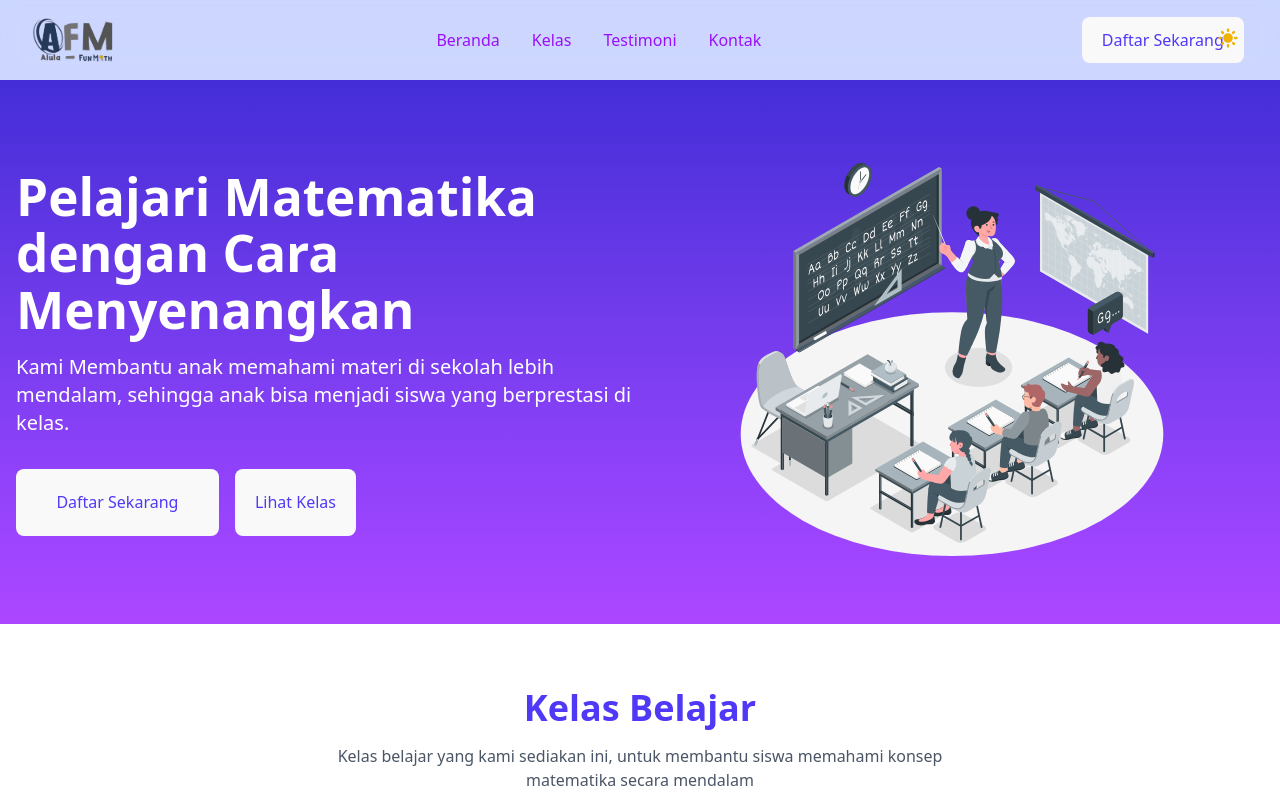
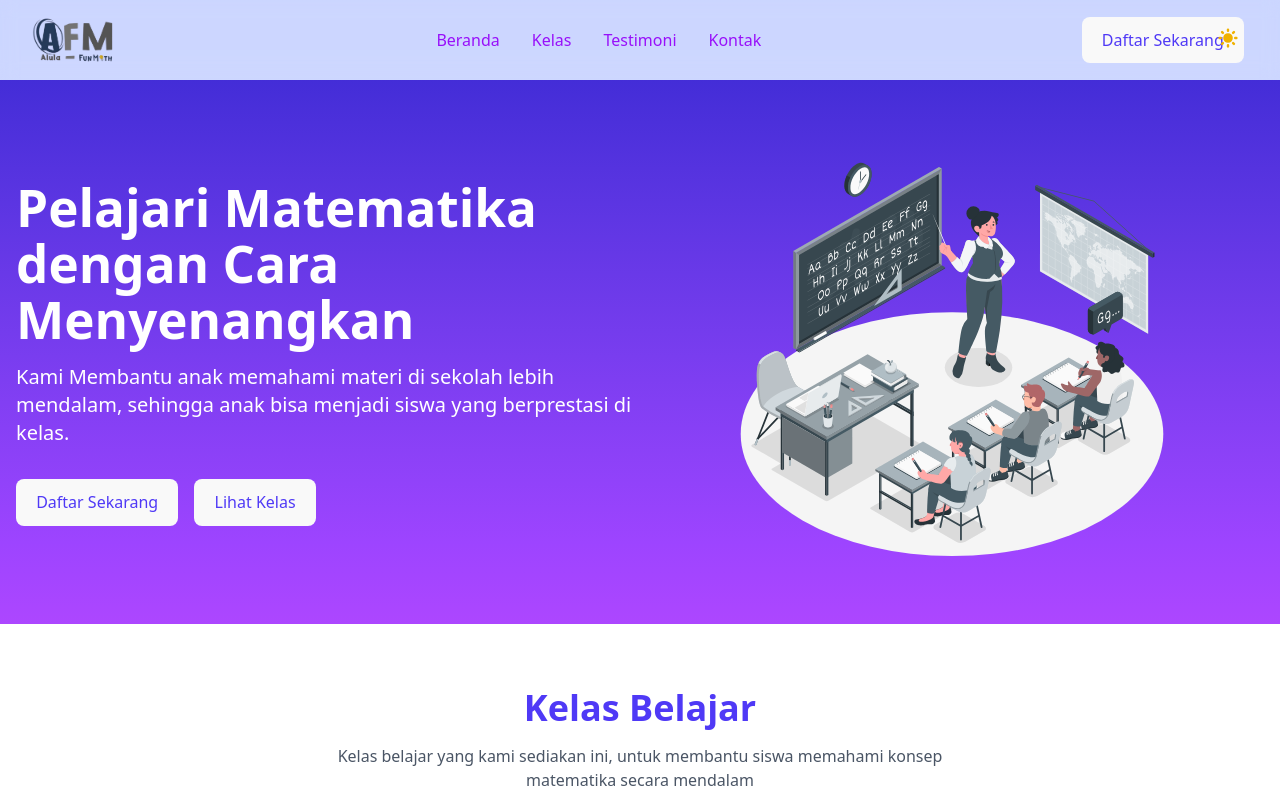
Before and after one commit to aawaludin/afm-landing, a React (Vite) app: page / in a window 1280 px wide. Shown: the top 800 px of the page. Built offline with nearby package versions, Linux system fonts and the light colour scheme.

Commit message:
Update App.jsx

```diff
--- a/src/App.jsx
+++ b/src/App.jsx
@@ -187,8 +187,8 @@ function App() {
               whileTap={{ scale: 0.95 }}
               className={`font-bold py-2 px-6 rounded-lg transition duration-300 ${
                 isDark
-                  ? 'bg-indigo-600 hover:bg-indigo-700 text-indigo-600'
-                  : 'bg-gray-400 hover:bg-gray-800 text-indigo-600'
+                  ? 'bg-indigo-600 hover:bg-indigo-700 text-white'
+                  : 'bg-gray-100 hover:bg-gray-800 text-indigo-600'
               }`}
               onClick={() => setIsModalOpen(true)}
             >
@@ -489,20 +489,10 @@ function App() {
                     ? 'bg-white text-gray-900 hover:bg-gray-100'
                     : 'bg-white text-indigo-600 hover:bg-indigo-50'
                 }`}
+                onClick={() => setIsModalOpen(true)}
               >
-              <motion.button
-              whileHover={{ scale: 1.05 }}
-              whileTap={{ scale: 0.95 }}
-              className={`font-bold py-2 px-6 rounded-lg transition duration-300 ${
-                isDark
-                  ? 'bg-indigo-600 hover:bg-indigo-700 text-indigo-600'
-                  : 'bg-gray-400 hover:bg-gray-800 text-indigo-600'
-              }`}
-              onClick={() => setIsModalOpen(true)}
-            >
               Daftar Sekarang
             </motion.button>
-              </motion.button>
               <motion.button
                 whileHover={{ scale: 1.05 }}
                 whileTap={{ scale: 0.95 }}
```
